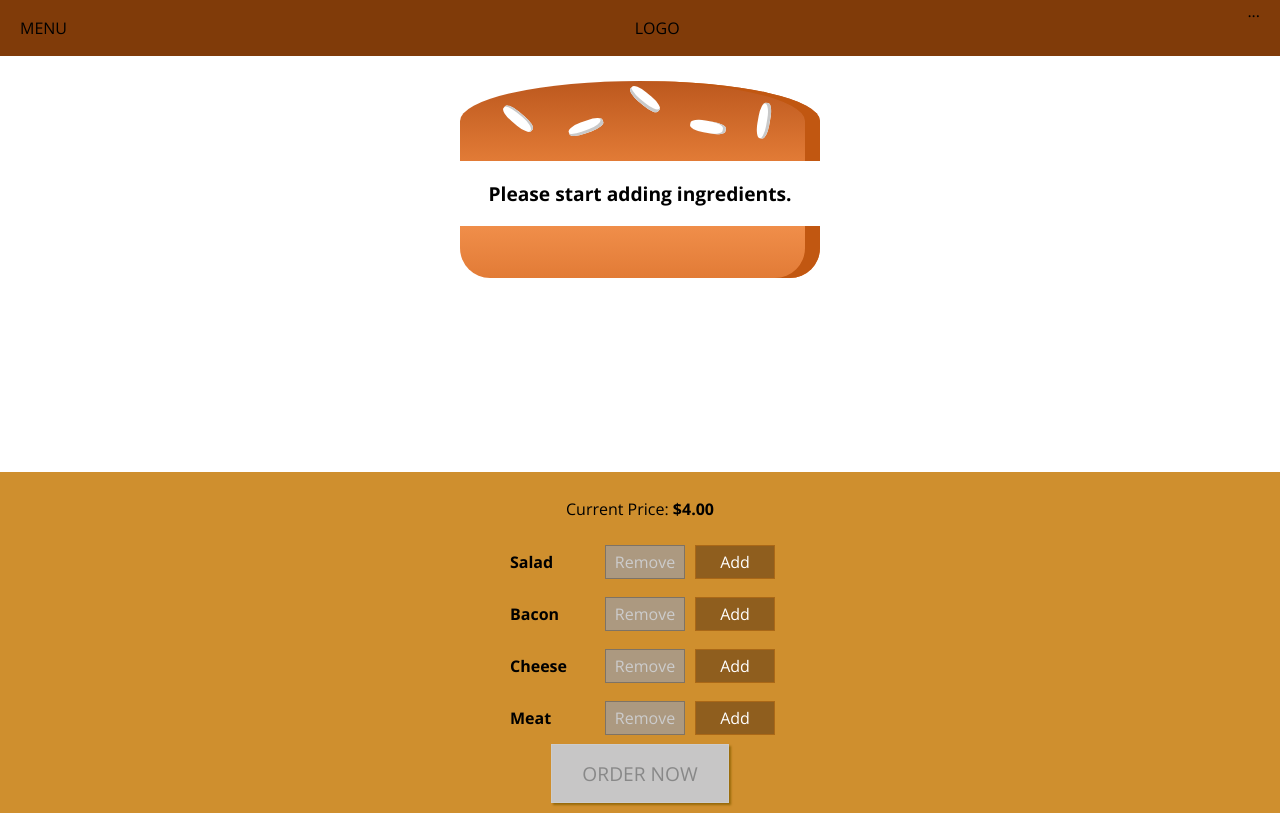
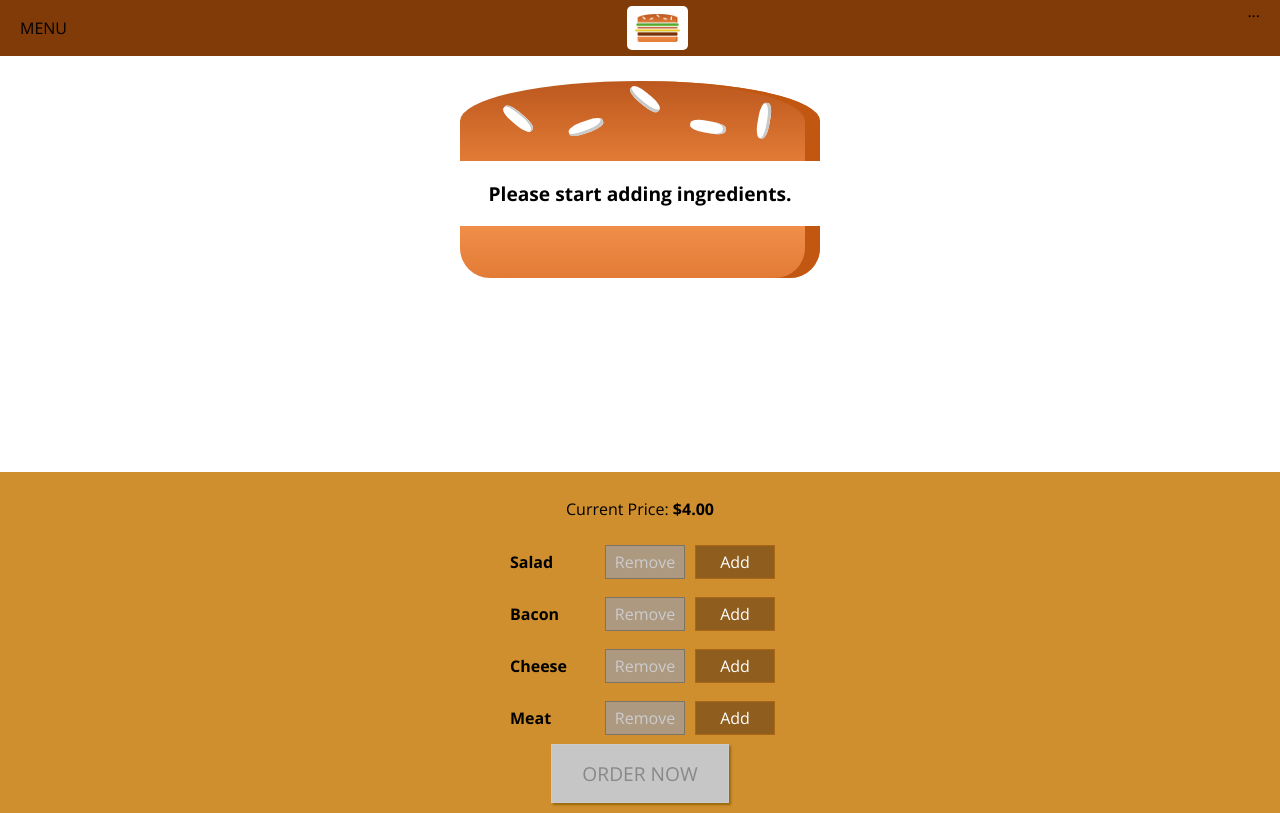
Before and after one commit to gitrkaplan/react-burger-builder, a React app: page / in a window 1280 px wide. Built offline with nearby package versions, Linux system fonts and the light colour scheme.

Commit message:
Adds Logo component and renders the logo to the toolbar. #8

```diff
--- /dev/null
+++ b/src/components/Logo/Logo.css
@@ -0,0 +1,11 @@
+.Logo {
+  background-color: #fff;
+  padding: 8px;
+  height: 80%;
+  box-sizing: border-box;
+  border-radius: 5px;
+}
+
+.Logo img {
+  height: 100%;
+}
--- /dev/null
+++ b/src/components/Logo/Logo.js
@@ -0,0 +1,12 @@
+import React from 'react'
+
+import burgerlogo from '../../assets/images/burger-logo.png'
+import classes from './Logo.css'
+
+const logo = props => (
+  <div className={classes.Logo}>
+    <img src={burgerlogo} alt="myBurger" />
+  </div>
+)
+
+export default logo
--- a/src/components/Navigation/Toolbar/Toolbar.js
+++ b/src/components/Navigation/Toolbar/Toolbar.js
@@ -1,12 +1,13 @@
 import React from 'react'
 
 import classes from './Toolbar.css'
+import Logo from '../../Logo/Logo'
 
 const toolbar = props => {
   return (
     <header className={classes.Toolbar}>
       <div>MENU</div>
-      <div>LOGO</div>
+      <Logo />
       <nav>...</nav>
     </header>
   )
```
Also changed, not shown: src/assets/images/burger-logo.png (added).
